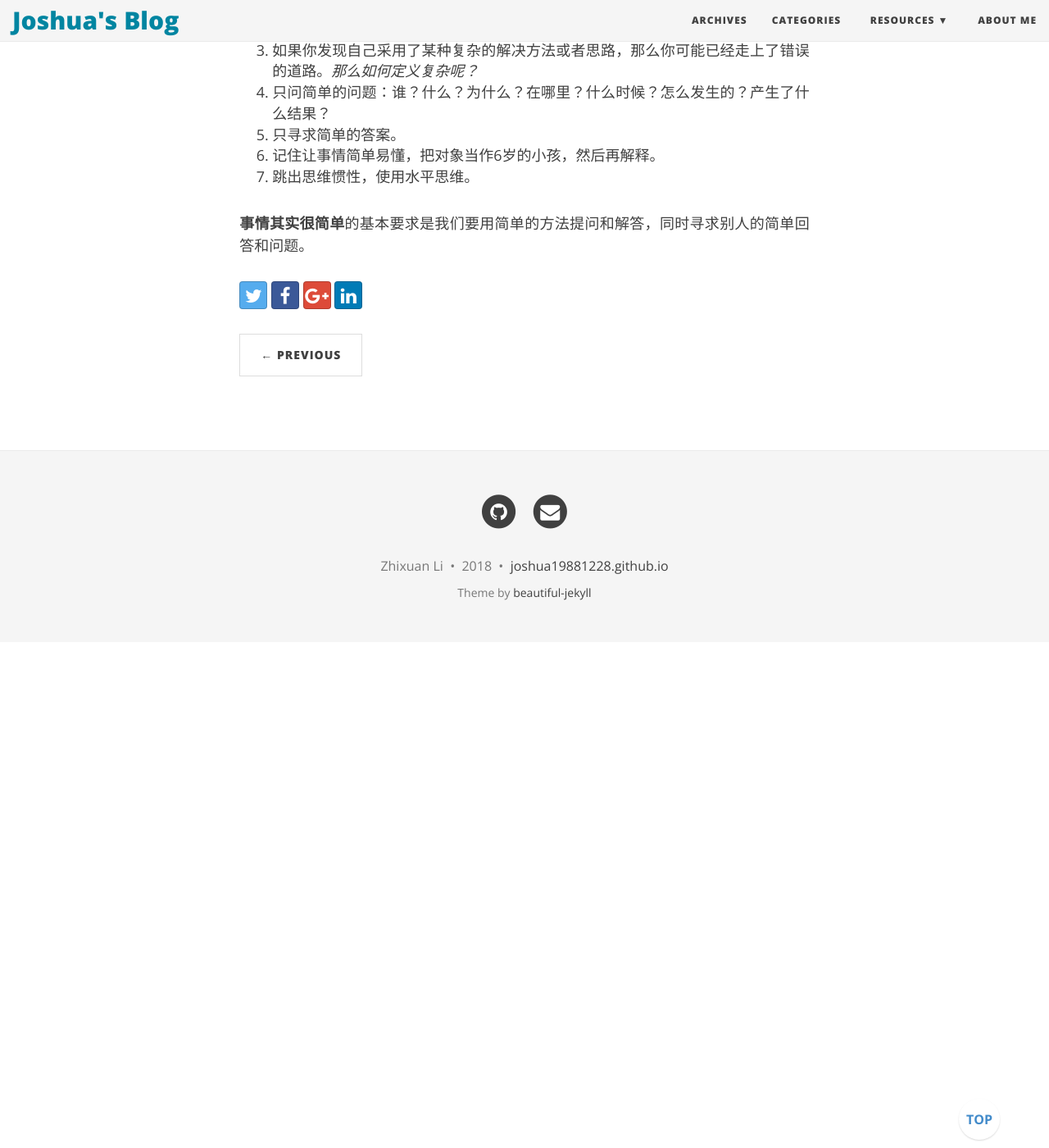
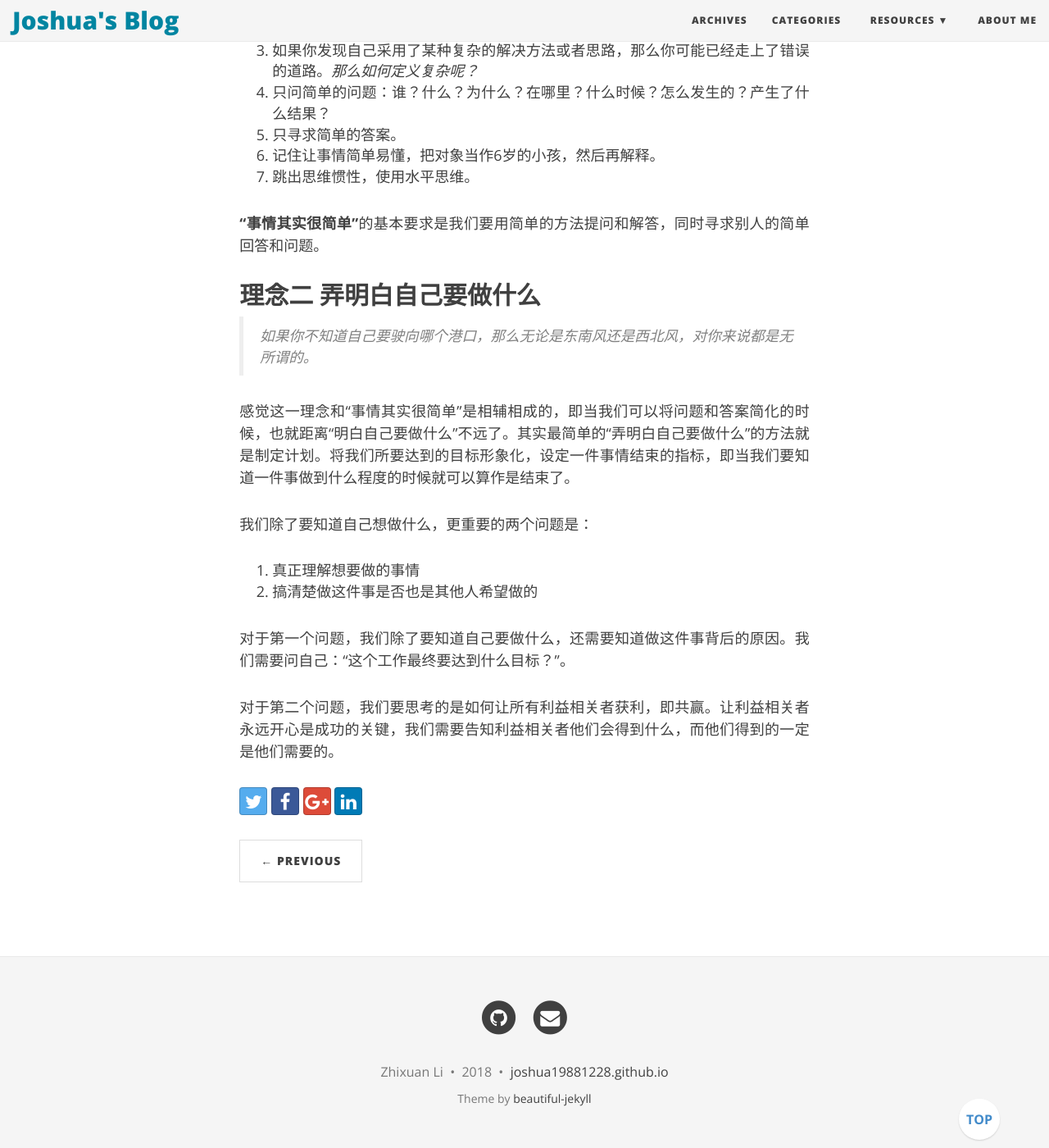
Before and after one commit to joshua19881228/joshua19881228.github.io, a Jekyll site: the page built from _posts/Life_Discovery/Miscellaneous/2018-03-05-Miscellaneous.md, in a window 1280 px wide and 1400 px high, scrolled down 799 px. Shown: the whole window at 82% size. Built offline with Jekyll 4.4.1, drawn with Linux system fonts in a browser that asks for light colours; nearby versions of some CDN libraries; comment, search, counter and statistics services are not loaded; before the commit the page ends 1582 px from its top, so only the background shows below that.

Commit message:
Add principle 2

```diff
--- a/_posts/Life_Discovery/Miscellaneous/2018-03-05-Miscellaneous.md
+++ b/_posts/Life_Discovery/Miscellaneous/2018-03-05-Miscellaneous.md
@@ -3,14 +3,13 @@ title: "《极简主义》读书笔记"
 category: "Life Discovery"
 tag: ["Miscellaneous", "Reading"]
 ---
-
 # 《极简主义》读书笔记
 
 自从出来创业，自己一直处于一种颇为混乱的状态。包括如何管理团队、如何保持自己的技术能力、如何释放压力及平衡生活和工作……也许在最近的未来，我依旧无法找到令人满意的答案，但至少从现在开始我要努力去寻找答案。
 
 有一句话“有一种迷茫叫想得太多，做得太少”，的确如此，当自己在不断审视自己的时候，不知道该如何是好的时候，其实就是该行动的时候了。比如我最近读文献读得少了，总是焦虑要和技术脱轨跟不上形势，其实不如赶紧补一补课，多读一读最近发表的论文。同样的，为了缓解其他方面的焦虑，我也要开始多读读书，给自己充电。这本《极简主义》就是一个开头。
 
-## 事情其实很简单 ##
+## 理念一 事情其实很简单 ##
 
 很多事情都是复杂的，而且大多数情况下我们都在寻找复杂的解决方案，但其实越简单的方案越有可行性，也越可能正确。反思一下自己，好像从读硕士阶段开始，就在想象自己应该做一些复杂的事情，比如复杂的算法、复杂的代码、复杂的系统……其实真正解决问题的方案都没有那么复杂。书中给出的建议是：
 
@@ -22,4 +21,19 @@ tag: ["Miscellaneous", "Reading"]
 6. 记住让事情简单易懂，把对象当作6岁的小孩，然后再解释。
 7. 跳出思维惯性，使用水平思维。
 
-**事情其实很简单**的基本要求是我们要用简单的方法提问和解答，同时寻求别人的简单回答和问题。
+**“事情其实很简单”**的基本要求是我们要用简单的方法提问和解答，同时寻求别人的简单回答和问题。
+
+## 理念二 弄明白自己要做什么 ##
+
+> 如果你不知道自己要驶向哪个港口，那么无论是东南风还是西北风，对你来说都是无所谓的。
+
+感觉这一理念和“事情其实很简单”是相辅相成的，即当我们可以将问题和答案简化的时候，也就距离“明白自己要做什么”不远了。其实最简单的“弄明白自己要做什么”的方法就是制定计划。将我们所要达到的目标形象化，设定一件事情结束的指标，即当我们要知道一件事做到什么程度的时候就可以算作是结束了。
+
+我们除了要知道自己想做什么，更重要的两个问题是：
+
+1. 真正理解想要做的事情
+2. 搞清楚做这件事是否也是其他人希望做的
+
+对于第一个问题，我们除了要知道自己要做什么，还需要知道做这件事背后的原因。我们需要问自己：“这个工作最终要达到什么目标？”。
+
+对于第二个问题，我们要思考的是如何让所有利益相关者获利，即共赢。让利益相关者永远开心是成功的关键，我们需要告知利益相关者他们会得到什么，而他们得到的一定是他们需要的。
```
